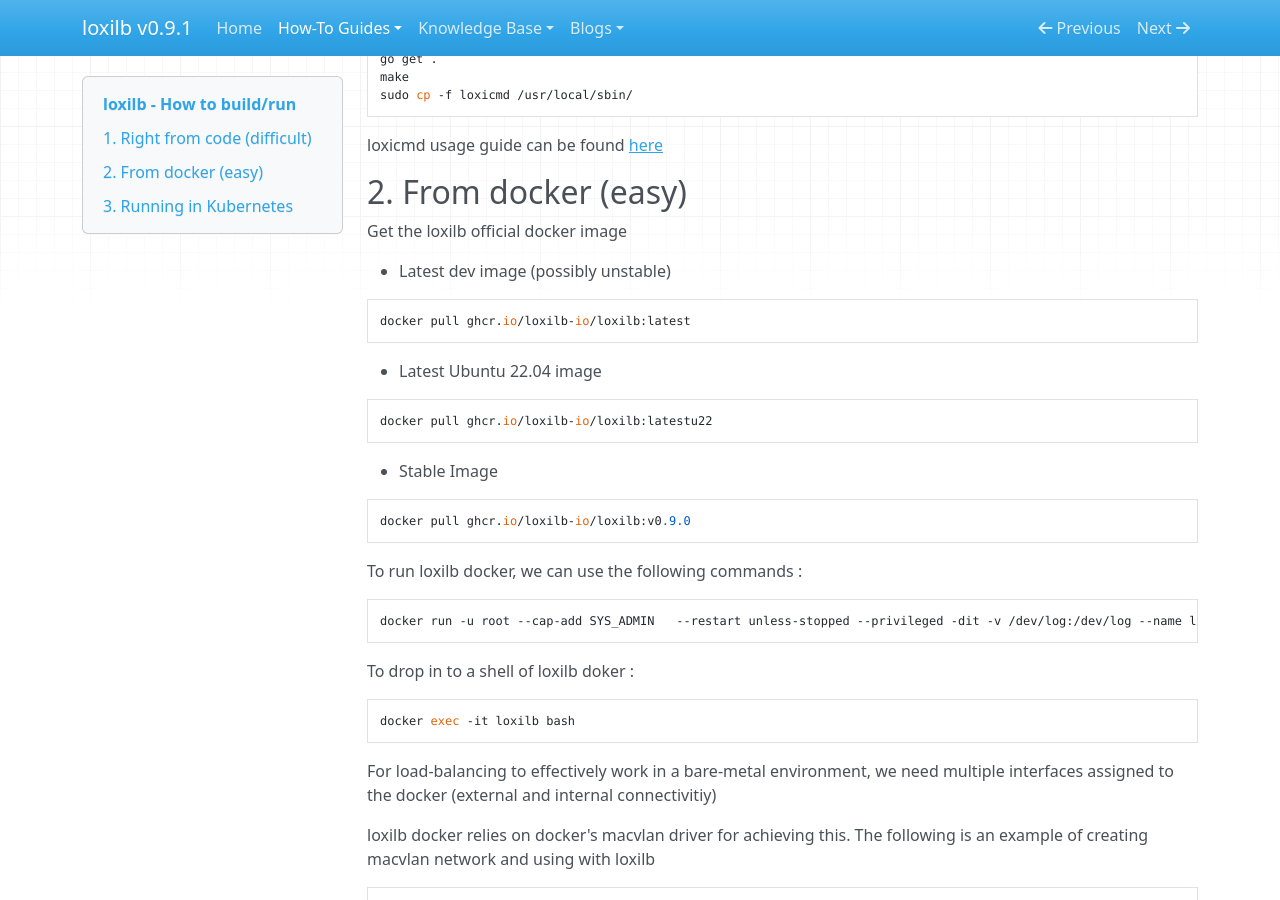
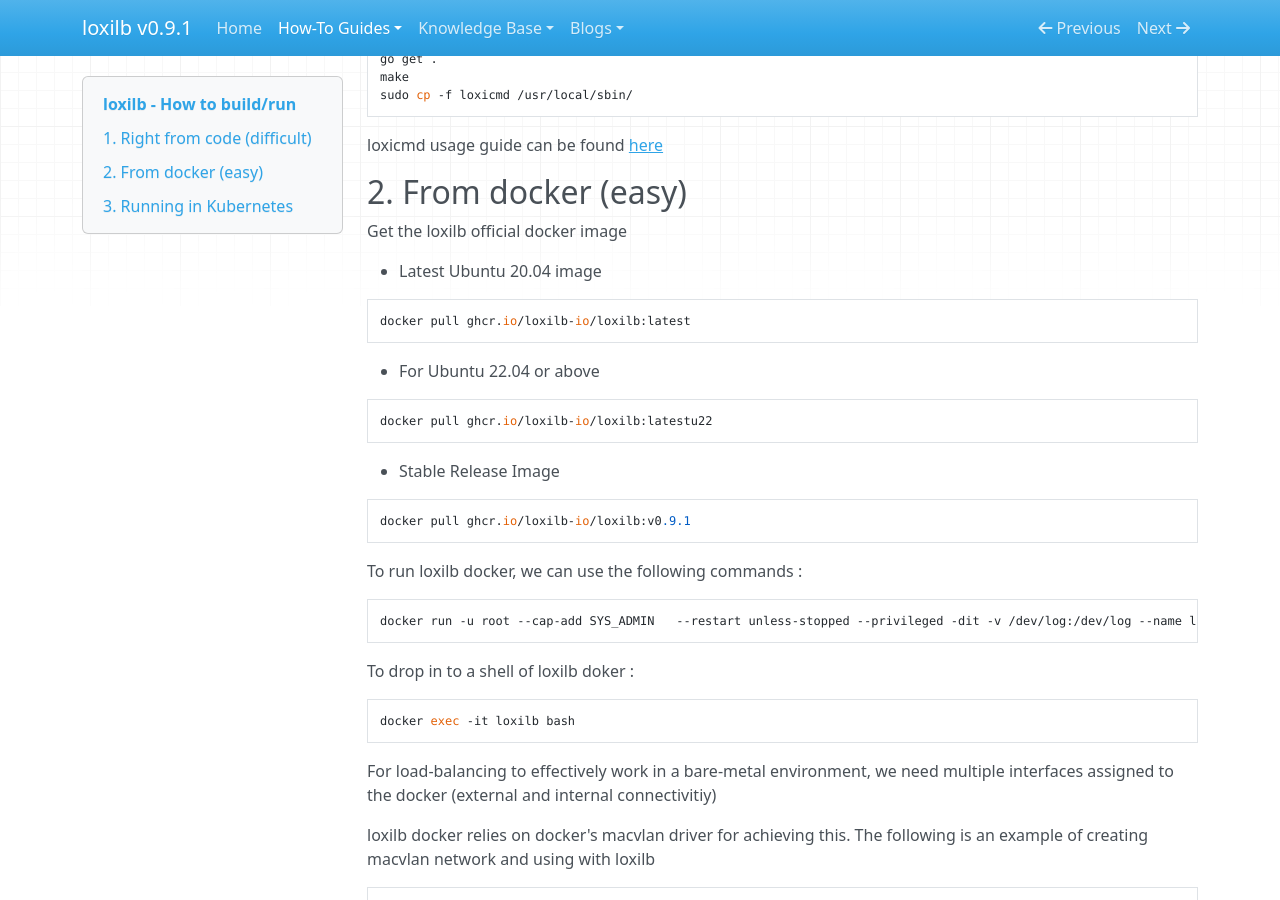
Before and after one commit to loxilb-io/loxilbdocs, an MkDocs documentation site: the page built from docs/run.md, in a window 1280 px wide and 900 px high, scrolled down 800 px. Built offline with MkDocs 1.6.1, drawn with Linux system fonts in a browser that asks for light colours; nearby versions of some CDN libraries.

Commit message:
Update run.md

````diff
--- a/docs/run.md
+++ b/docs/run.md
@@ -48,17 +48,17 @@
 
 Get the loxilb official docker image
 
-* Latest dev image (possibly unstable)
+* Latest Ubuntu 20.04 image
 ```
 docker pull ghcr.io/loxilb-io/loxilb:latest
 ```
-* Latest Ubuntu 22.04 image
+* For Ubuntu 22.04 or above
 ```
 docker pull ghcr.io/loxilb-io/loxilb:latestu22
 ```
-* Stable Image
+* Stable Release Image
 ```
-docker pull ghcr.io/loxilb-io/loxilb:v0.9.0
+docker pull ghcr.io/loxilb-io/loxilb:v0.9.1
 ```
 
 To run loxilb docker, we can use the following commands :
````
